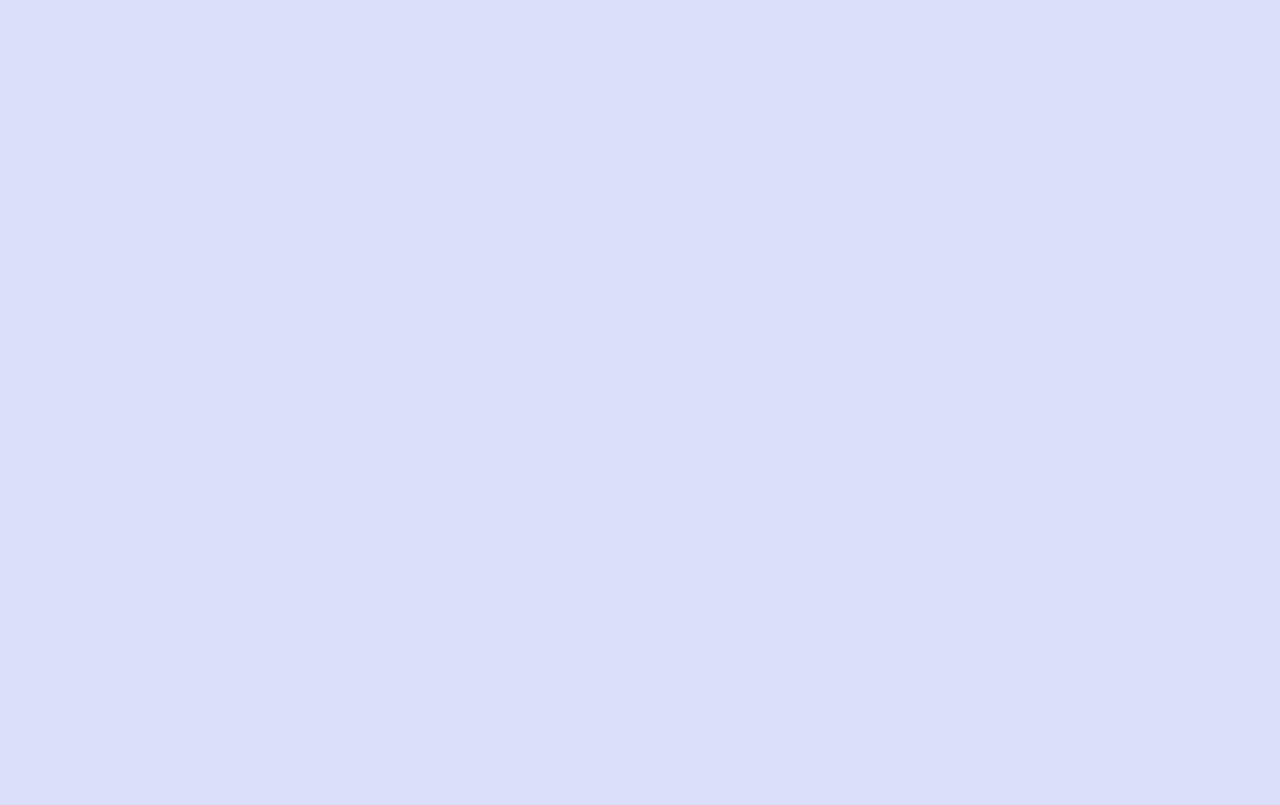
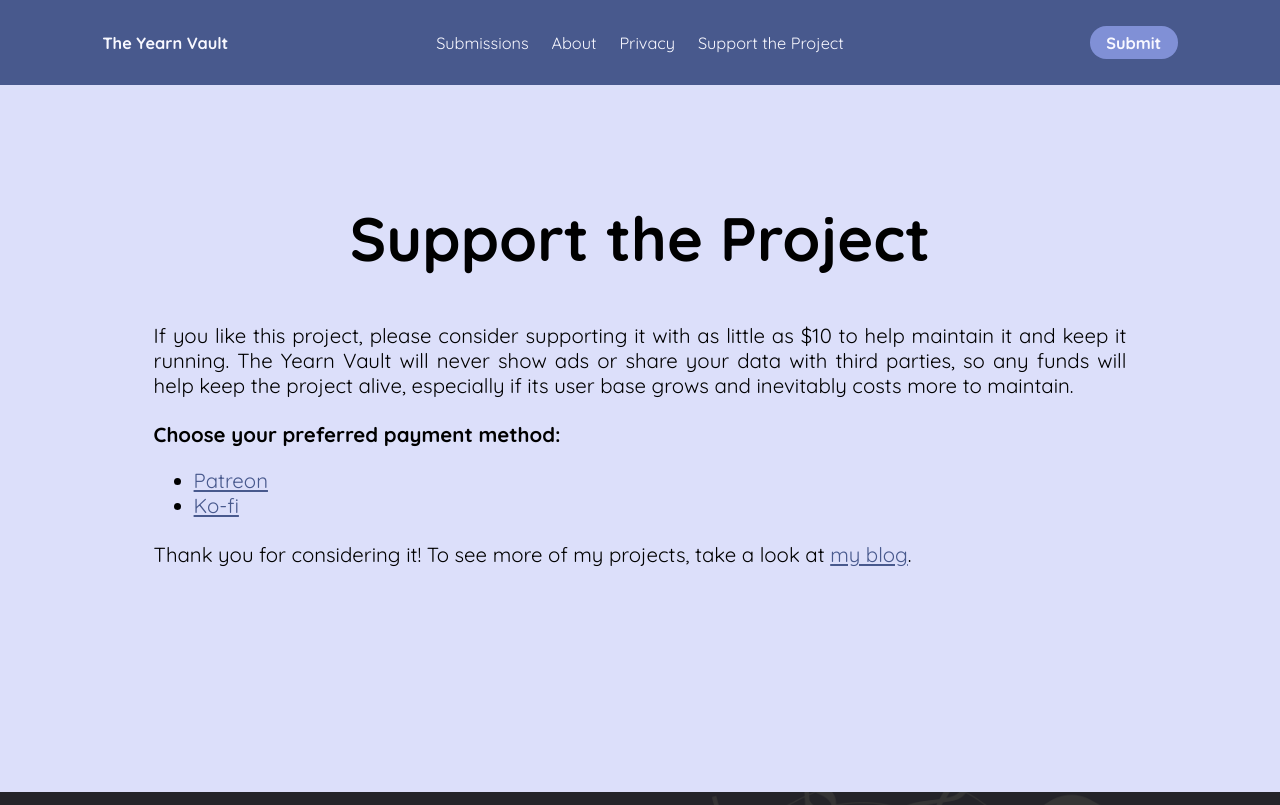
Before and after one commit to jewelcodes/the-yearn-vault, a React (Create React App) app in the folder frontend/: page /support in a window 1280 px wide. Before the commit this address had no page. Shown: the top 805 px of the page. Built offline with nearby package versions, Linux system fonts and the light colour scheme.

Commit message:
support: support page

```diff
--- a/frontend/src/App.tsx
+++ b/frontend/src/App.tsx
@@ -6,6 +6,7 @@ import Home from "./pages/Home/Home";
 import About from "./pages/About/About";
 import Submit from "./pages/Submit/Submit";
 import Submissions from "./pages/Submissions/Submissions";
+import Support from "./pages/Support/Support";
 
 function App() {
     return (
@@ -17,6 +18,7 @@ function App() {
                     <Route path="about" element={<About /> } />
                     <Route path="submit" element={<Submit /> } />
                     <Route path="submissions" element={<Submissions />} />
+                    <Route path="support" element={<Support />} />
                 </Route>
             </Routes>
         </BrowserRouter>
--- /dev/null
+++ b/frontend/src/pages/Support/Support.tsx
@@ -0,0 +1,20 @@
+import React from "react";
+import { Link } from "react-router-dom";
+
+export default function Support() {
+    return (
+        <section className="sec">
+            <h1>Support the Project</h1>
+            <div className="v-spacer" style={{height: "2em"}} />
+            <p>If you like this project, please consider supporting it with as little as $10 to help maintain it and keep it running. The Yearn Vault will never show ads or share your data with third parties, so any funds will help keep the project alive, especially if its user base grows and inevitably costs more to maintain.</p>
+            <p>
+                <strong>Choose your preferred payment method:</strong>
+                <ul>
+                    <li><a href="">Patreon</a></li>
+                    <li><a href="">Ko-fi</a></li>
+                </ul>
+            </p>
+            <p>Thank you for considering it! To see more of my projects, take a look at <a href="https://jewelcodes.io/">my blog</a>.</p>
+        </section>
+    )
+}
```
